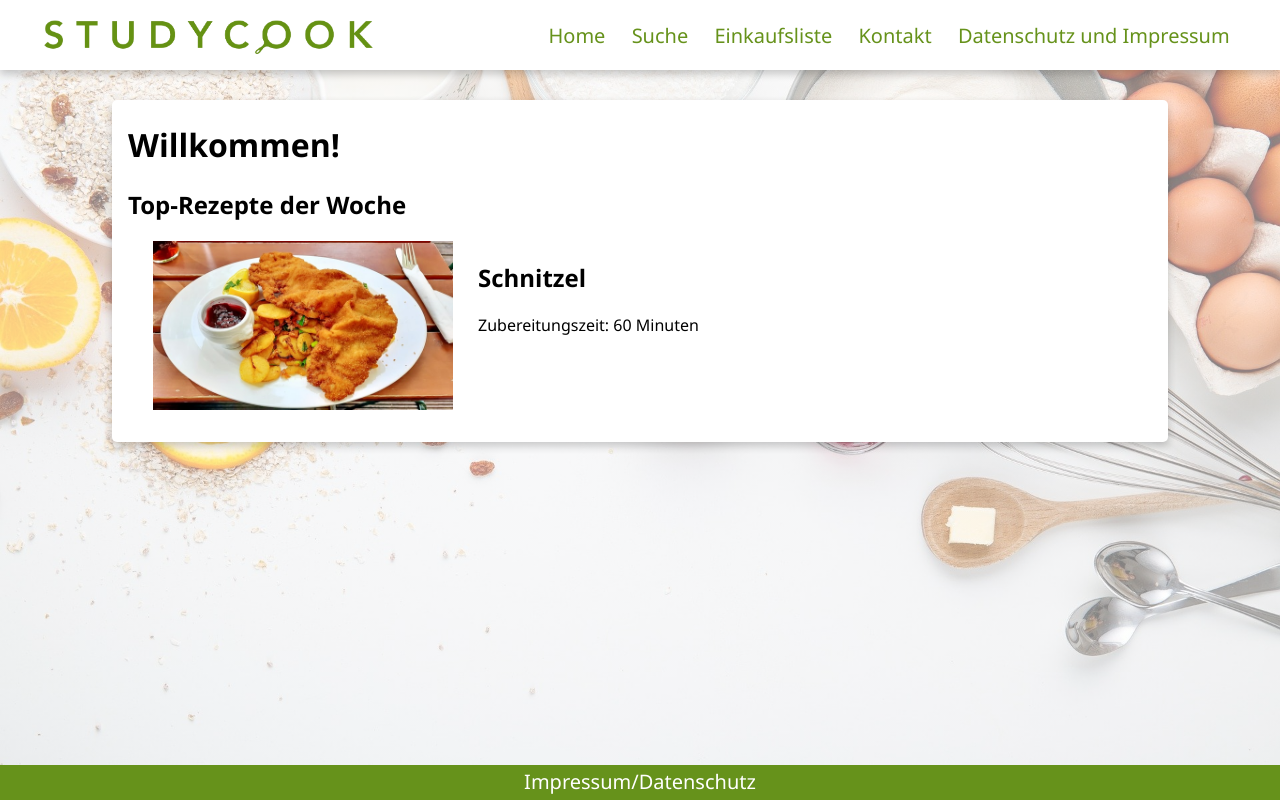
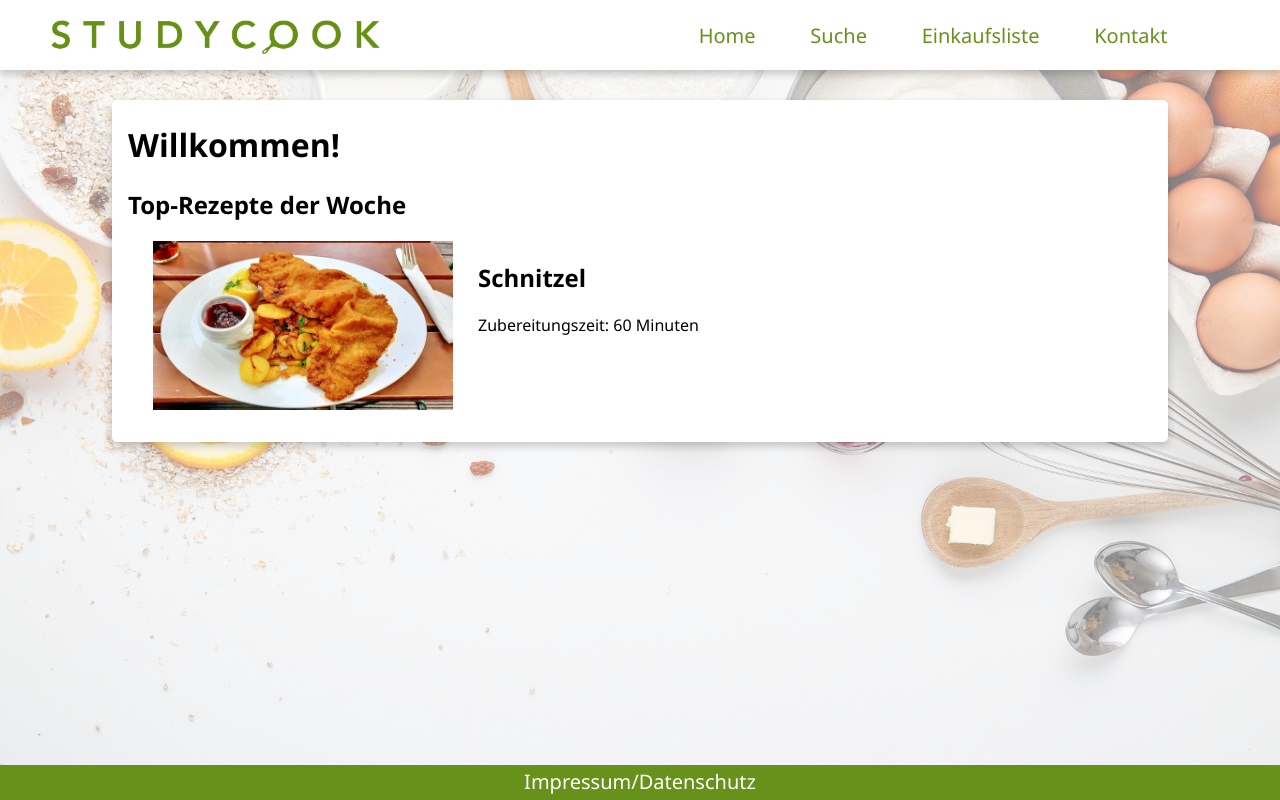
Before and after one commit to MichaelBehringer/Stud-Cook, a React (Create React App) app: page /impressum in a window 1280 px wide. Built offline with nearby package versions, Linux system fonts and the light colour scheme.

Commit message:
Update Header.js

```diff
--- a/src/Views/Header.js
+++ b/src/Views/Header.js
@@ -47,7 +47,6 @@ export default function Header() {
           <span onClick={() => {navigate('/search'); toggleNav()}}>Suche</span>
           <span onClick={() => {navigate('/shoppingList'); toggleNav()}}>Einkaufsliste</span>
           <span onClick={() => {navigate('/contact'); toggleNav()}}>Kontakt</span>
-          <span onClick={() => {navigate('/impressum'); toggleNav()}}>Datenschutz und Impressum</span>
         </nav>
       </CSSTransition>
       <button onClick={toggleNav} className="burgerButton">
```
